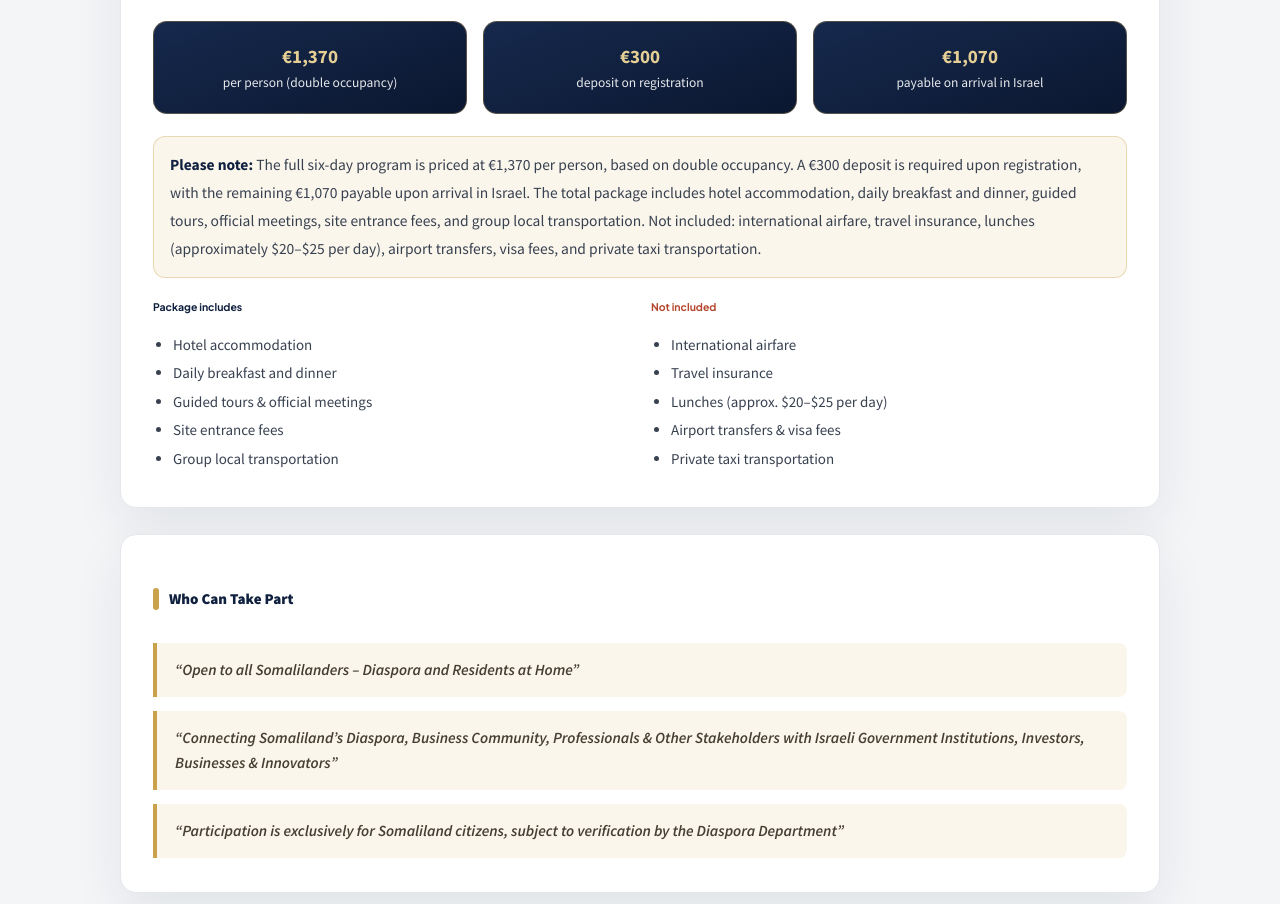
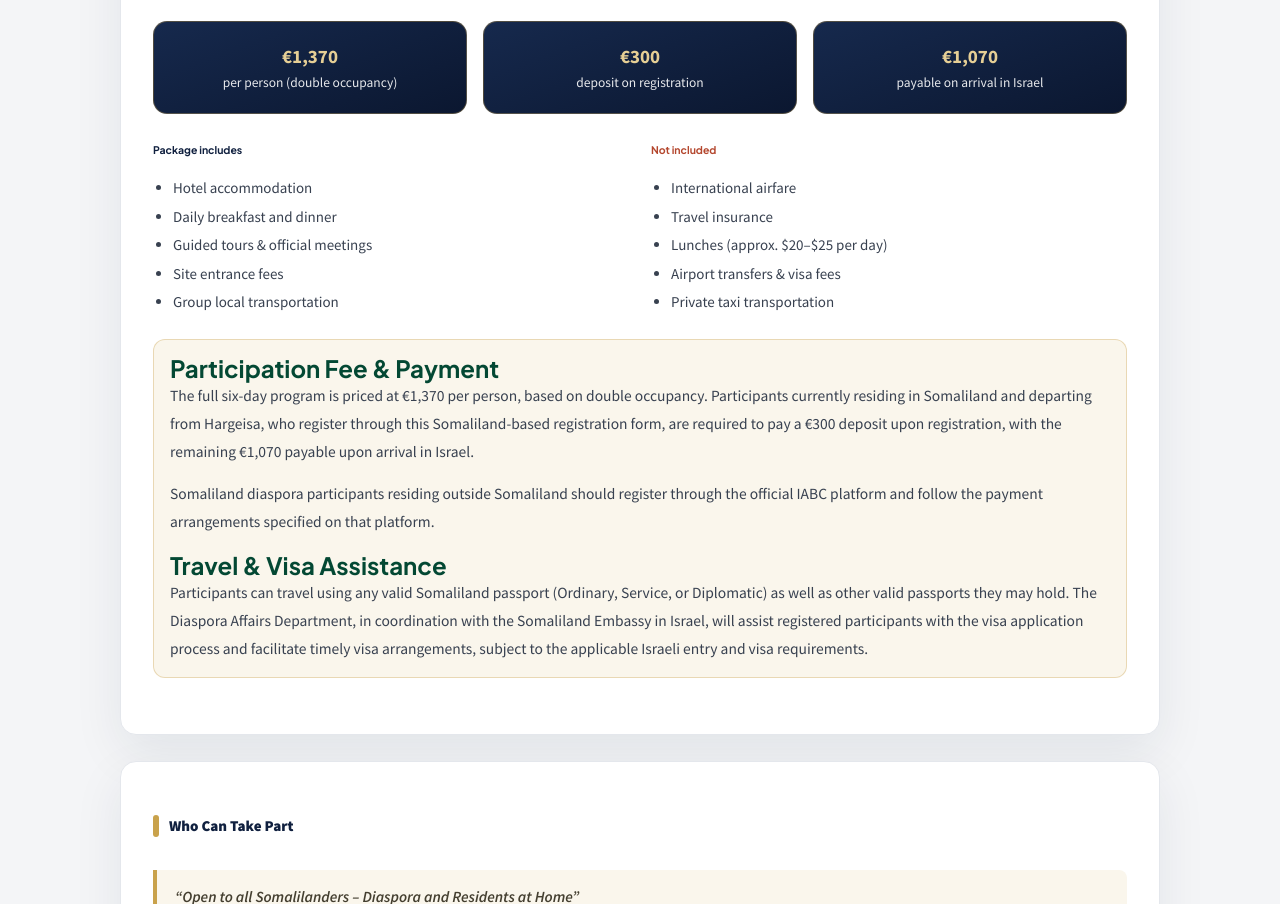
Before and after one commit to janogale/sldiaspora, a Next.js app: page /israel-visit-2026 in a window 1280 px wide. Shown: the part 1140-2044 px from the top of the page. Built offline with nearby package versions, Linux system fonts and the light colour scheme; a web font is replaced by a local one.

Commit message:
update content

```diff
--- a/app/israel-visit-2026/page.module.css
+++ b/app/israel-visit-2026/page.module.css
@@ -157,7 +157,7 @@
 .feeBox small { font-size: 13.5px; opacity: 0.9; line-height: 1.4; display: block; }
 
 .feeNote {
-  margin: -8px 0 22px;
+  margin: 22px 0 22px;
   padding: 14px 16px;
   background: rgba(201, 162, 75, 0.1);
   border: 1px solid rgba(201, 162, 75, 0.35);
--- a/app/israel-visit-2026/page.tsx
+++ b/app/israel-visit-2026/page.tsx
@@ -78,8 +78,8 @@
 
           <span className={styles.kicker}>Israel–Africa Business Connect</span>
           <h1 className={styles.heroTitle}>
-            Historic First Somaliland Diaspora-Led{" "}
-            <span>Delegation Visit to Israel</span>
+            First Ever Somaliland{" "}
+            <span>Diaspora Visit to Israel</span>
           </h1>
           <div className={styles.heroMeta}>
             <span>17 – 22 October 2026</span>
@@ -141,17 +141,6 @@
               <small>payable on arrival in Israel</small>
             </div>
           </div>
-          <p className={styles.feeNote}>
-            <strong>Please note:</strong> The full six-day program is priced at
-            €1,370 per person, based on double occupancy. A €300 deposit is
-            required upon registration, with the remaining €1,070 payable upon
-            arrival in Israel. The total package includes hotel accommodation,
-            daily breakfast and dinner, guided tours, official meetings, site
-            entrance fees, and group local transportation. Not included:
-            international airfare, travel insurance, lunches (approximately
-            $20–$25 per day), airport transfers, visa fees, and private taxi
-            transportation.
-          </p>
           <div className={styles.included}>
             <div>
               <h4>Package includes</h4>
@@ -173,6 +162,33 @@
                 <li>Private taxi transportation</li>
               </ul>
             </div>
+          </div>
+
+          <div className={styles.feeNote}>
+            <h4>Participation Fee &amp; Payment</h4>
+            <p>
+              The full six-day program is priced at €1,370 per person, based on
+              double occupancy. Participants currently residing in Somaliland
+              and departing from Hargeisa, who register through this
+              Somaliland-based registration form, are required to pay a €300
+              deposit upon registration, with the remaining €1,070 payable
+              upon arrival in Israel.
+            </p>
+            <p>
+              Somaliland diaspora participants residing outside Somaliland
+              should register through the official IABC platform and follow
+              the payment arrangements specified on that platform.
+            </p>
+            <h4>Travel &amp; Visa Assistance</h4>
+            <p>
+              Participants can travel using any valid Somaliland passport
+              (Ordinary, Service, or Diplomatic) as well as other valid
+              passports they may hold. The Diaspora Affairs Department, in
+              coordination with the Somaliland Embassy in Israel, will assist
+              registered participants with the visa application process and
+              facilitate timely visa arrangements, subject to the applicable
+              Israeli entry and visa requirements.
+            </p>
           </div>
         </div>
 
```
